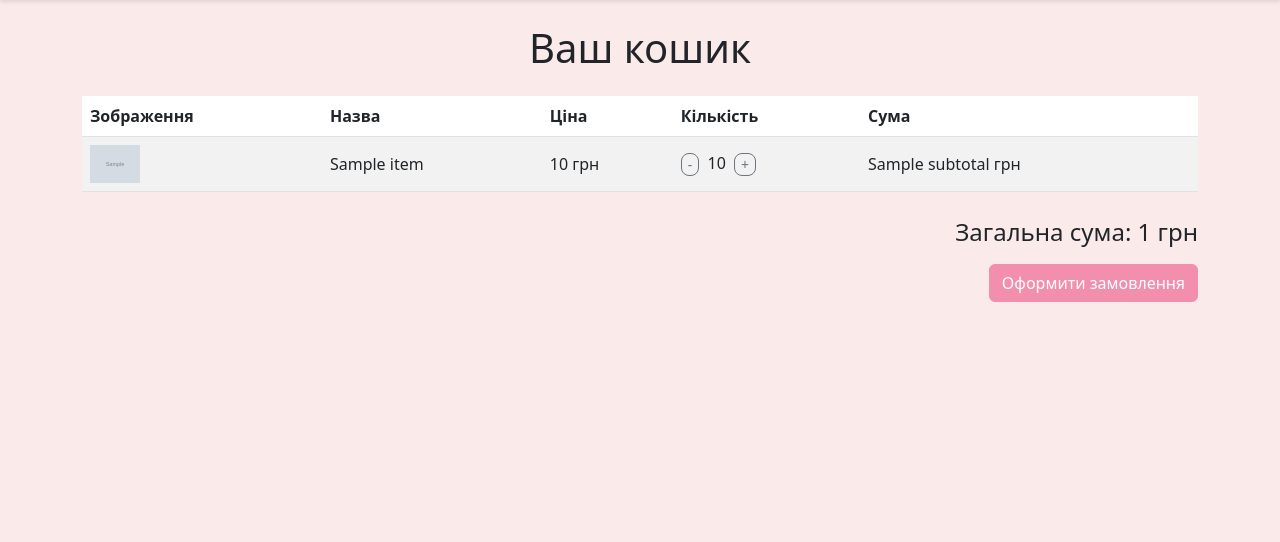
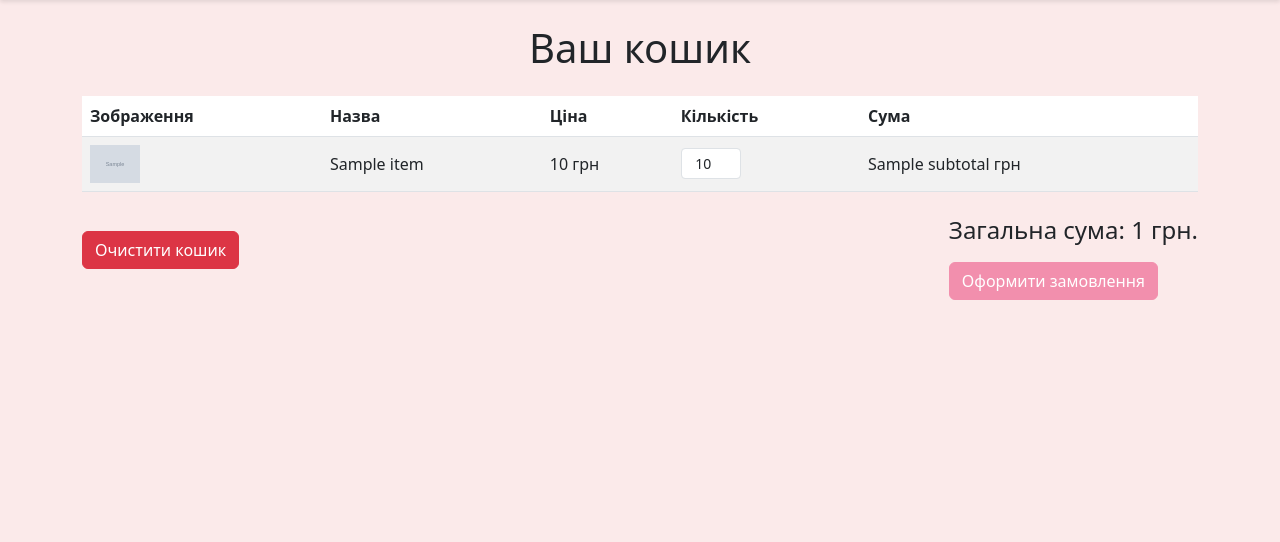
Before and after one commit to 1afterlyfe/bloomShop_proj, a Flask app: template shopProject/templates/cart.html in a window 1280 px wide. Shown: the part 68-610 px from the top of the page. Run offline with Flask 3, Linux system fonts and the light colour scheme; the template is opened without the code that fills it: most values are stand-ins (such as "Sample title", 1, 10 or a date in 2020); grey boxes marked "Sample" are stand-in pictures.

Commit message:
Update cart.html

```diff
--- a/shopProject/templates/cart.html
+++ b/shopProject/templates/cart.html
@@ -21,32 +21,43 @@
                 <tbody>
                 {% for item in cart_items %}
                     <tr>
-                    <td style="vertical-align: middle"><img src="{{ item.image_url }}" alt="{{ item.name }}" style="width: 50px;"></td>
+                        <td style="vertical-align: middle"><img src="{{ item.image_url }}" alt="{{ item.name }}"
+                                                                style="width: 50px;"></td>
                         <td style="vertical-align: middle">{{ item.name }}</td>
                         <td style="vertical-align: middle">{{ item.price }} грн</td>
                         <td style="vertical-align: middle">
+
                             <form method="POST" action="{{ url_for('update_cart', flower_id=item.flower_id) }}"
                                   class="d-inline">
-                            <input type="hidden" name="action" value="decrease">
-                            <button type="submit" class="btn btn-sm btn-outline-secondary"
-                                    style="border-radius: 8px; padding: 0 6px">-</button>
+                                <label>
+                                    <input type="number"
+                                           name="quantity"
+                                           value="{{ item.quantity }}"
+                                           min="1"
+                                           class="form-control form-control-sm"
+                                           style="width: 60px; display: inline-block; text-align: center"
+                                           onchange="this.form.submit()">
+                                </label>
                             </form>
-                        <span style="margin-left: 4px; margin-right: 4px">{{ item.quantity }}</span>
-                        <form method="POST" action="{{ url_for('update_cart', flower_id=item.flower_id) }}"
-                              class="d-inline">
-                            <input type="hidden" name="action" value="increase">
-                            <button type="submit" class="btn btn-sm btn-outline-secondary"
-                                    style="border-radius: 8px; padding: 0 6px">+</button>
-                        </form>
+
                         </td>
                         <td style="vertical-align: middle">{{ item.subtotal }} грн</td>
                     </tr>
                 {% endfor %}
                 </tbody>
             </table>
-        <div class="text-end">
-            <h4>Загальна сума: {{ total_price }} грн</h4>
-            <a href="/checkout" class="btn btn-primary">Оформити замовлення</a>
+            <div class="d-flex justify-content-between align-items-center mt-4">
+                <div style="padding-bottom: 15px">
+                    <form method="POST" action="{{ url_for('clear_cart') }}" class="d-inline">
+                        <button type="submit" class="btn btn-danger">
+                            <i class="bi bi-trash"></i> Очистити кошик
+                        </button>
+                    </form>
+                </div>
+                <div>
+                    <h4>Загальна сума: {{ total_price }} грн.</h4>
+                    <a href="/checkout" class="btn btn-primary" style="">Оформити замовлення</a>
+                </div>
             </div>
         {% else %}
             <p class="text-center">Ваш кошик порожній.</p>
@@ -54,4 +65,14 @@
         {% endif %}
     </section>
 
+    <script>
+        document.querySelectorAll('form[action="{{ url_for('clear_cart') }}"]').forEach(form => {
+        form.addEventListener('submit', function (e) {
+            if (!confirm('Ви впевнені, що хочете очистити кошик?')) {
+                e.preventDefault();
+            }
+        });
+    });
+    </script>
+
 {% endblock %}
```
Lines whose indentation alone changed are shown as unchanged.
